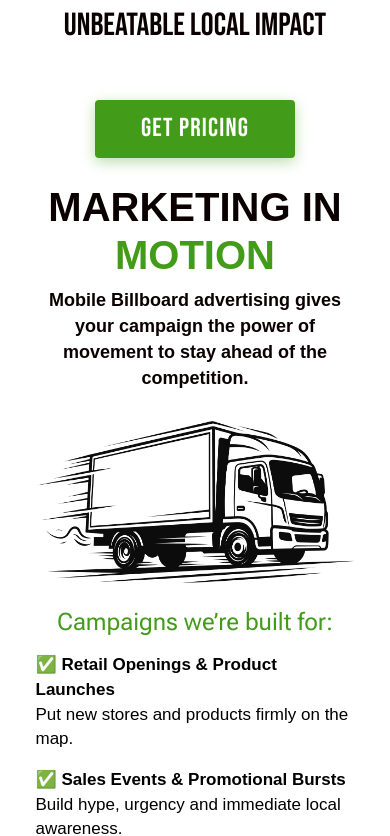
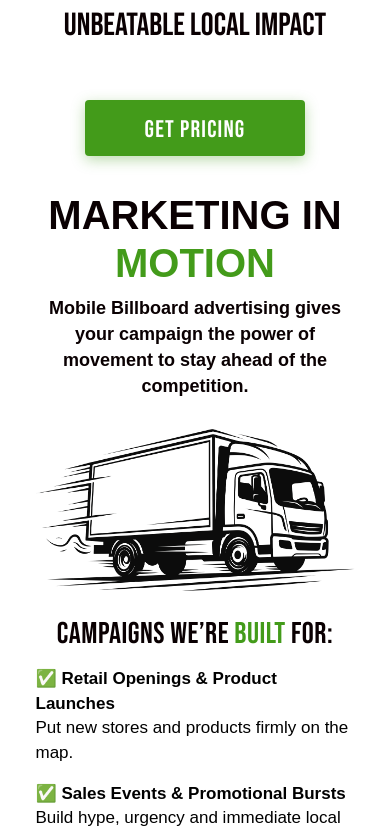
Before and after one commit to Net-Cooky/tmbc, a plain HTML site: page index.html in a window 390 px wide. Shown: the part 1202-2038 px from the top of the page. Drawn offline with Linux system fonts and the light colour scheme.

Commit message:
Add files via upload

```diff
--- a/index.html
+++ b/index.html
@@ -144,10 +144,8 @@
 				</div>
 
 				<!-- Row 1.5: Hero CTA (Moved below feature cards) -->
-				<div class="intro-heading-block">
-					<div class="hero-cta-wrap" style="margin-top: 15px;">
-						<a href="https://www.themobilebillboardcompany.com.au/contact/" class="btn-cta btn-primary-cta">GET PRICING</a>
-					</div>
+				<div class="hero-cta-wrap">
+					<a href="https://www.themobilebillboardcompany.com.au/contact/" class="btn-cta btn-primary-cta">GET PRICING</a>
 				</div>
 
 				<!-- Row 2: Marketing In Motion Section -->
@@ -159,7 +157,7 @@
 						<img src="assets/images/truck_motion_bw.png" alt="Mobile Billboard Truck in Motion" class="motion-divider-img" width="340" height="173">
 					</div>
 
-					<p class="campaigns-label"><span style="color: #439b1a; font-size: 24px;">Campaigns we’re built for:</span></p>
+					<p class="campaigns-label">Campaigns we’re <span style="color: #439b1a;">BUILT</span> for:</p>
 				</div>
 
 				<!-- Row 3: 2-Column Campaign Checklist -->
@@ -188,12 +186,12 @@
 					</div>
 				</div>
 
-				<!-- Row 5.5: Our Complete Process Section -->
+				<!-- Row 5.5: Full Campaign Support Process Section -->
 				<div class="process-section">
-					<h2 class="process-title">OUR COMPLETE PROCESS</h2>
+					<h2 class="process-title">FULL CAMPAIGN <span style="color: #439b1a;">SUPPORT</span></h2>
 					<div class="process-flow-grid">
 
-						<!-- Step 1: Consultation -->
+						<!-- Step 1: Plan -->
 						<div class="process-step-item">
 							<div class="process-icon-box">
 								<svg class="process-icon" viewBox="0 0 64 64" fill="none" stroke="currentColor" stroke-width="3.8" stroke-linecap="round" stroke-linejoin="round">
@@ -205,7 +203,7 @@
 									<line x1="41" y1="23" x2="46" y2="23" stroke-width="3.2" />
 								</svg>
 							</div>
-							<h3 class="process-step-title">CONSULTATION</h3>
+							<h3 class="process-step-title">PLAN</h3>
 						</div>
 
 						<!-- Arrow 1 -->
@@ -246,7 +244,7 @@
 							</svg>
 						</div>
 
-						<!-- Step 3: Driving -->
+						<!-- Step 3: Target -->
 						<div class="process-step-item">
 							<div class="process-icon-box">
 								<svg class="process-icon" viewBox="0 0 64 64" fill="none" stroke="currentColor" stroke-width="3.8" stroke-linecap="round" stroke-linejoin="round">
@@ -261,7 +259,7 @@
 									<line x1="54.5" y1="44.5" x2="57" y2="44.5" />
 								</svg>
 							</div>
-							<h3 class="process-step-title">DRIVING</h3>
+							<h3 class="process-step-title">TARGET</h3>
 						</div>
 
 						<!-- Arrow 3 -->
@@ -290,9 +288,9 @@
 					</div>
 				</div>
 
-				<!-- Row 6: Cost Effective Local Marketing Card (Staggered indentation) -->
+				<!-- Row 6: Cost Effective Local Area Marketing Card (Staggered indentation) -->
 				<div class="cost-effective-section">
-					<h1 class="cost-title">Cost Effective Local Marketing</h1>
+					<h1 class="cost-title">Cost Effective Local Area Marketing</h1>
 
 					<div class="black-callout-card">
 						<div class="card-checklist">
@@ -301,10 +299,6 @@
 							<p class="indent-0">✅ <strong>High Impact, Low Cost</strong> – Maximise brand visibility and return on investment without blowing the budget</p>
 							<p class="indent-1">✅ <strong>Zero Competition</strong> – 100% of the ad space is yours – no shared screens, no competitor distraction</p>
 							<p class="indent-0">✅ <strong>Memorable Impressions</strong> – Build strong, lasting awareness through a bold, reach out and touch medium</p>
-						</div>
-
-						<div class="card-logo-center">
-							<img src="assets/images/logo2.png" alt="The Mobile Billboard Company" width="250" height="71">
 						</div>
 
 						<h4 class="card-slogan">Cut through the noise. Drive results with Mobile Billboard Advertising.</h4>
--- a/styles.css
+++ b/styles.css
@@ -102,7 +102,7 @@ a:hover {
   background-color: rgb(67, 155, 26);
   border: 2px solid transparent;
   border-radius: 4px;
-  padding: 12px 34px;
+  padding: 14px 34px 10px; /* Optical baseline correction for Bebas Neue */
   text-decoration: none !important;
   text-transform: uppercase;
   cursor: pointer;
@@ -159,17 +159,19 @@ a:hover {
 
 /* Hero & Section CTA Variant */
 .btn-primary-cta {
-  font-size: 26px;
+  font-size: 28px;
   letter-spacing: 1.2px;
-  padding: 14px 42px;
+  padding: 19px 48px 14px; /* Optical baseline correction for Bebas Neue */
   border-radius: 4px;
-  min-width: 200px;
+  min-width: 220px;
 }
 
 .hero-cta-wrap {
-  margin: 25px auto 10px;
+  margin: 30px auto 35px;
   display: flex;
   justify-content: center;
+  align-items: center;
+  width: 100%;
 }
 
 .card-cta-btn-wrap {
@@ -529,16 +531,22 @@ a:hover {
 }
 
 .campaigns-label {
+  font-family: "Bebas Neue", cursive, sans-serif;
+  font-size: 38px;
+  font-weight: 400;
+  color: rgb(10, 0, 2);
+  line-height: 1.2;
   text-align: center;
-  margin: 10px 0 0;
+  margin: 15px 0 10px;
+  letter-spacing: 0.5px;
 }
 
 .campaigns-label span {
-  font-family: "Roboto Flex", sans-serif;
-  font-size: 24px;
-  font-weight: 500;
+  font-family: inherit;
+  font-size: inherit;
+  font-weight: inherit;
   color: rgb(67, 155, 26);
-  line-height: 28.9px;
+  line-height: inherit;
 }
 
 /* Row 2: 2-Column Campaign Checklist */
@@ -1413,8 +1421,15 @@ a:hover {
     line-height: 1.45;
   }
 
-  .campaigns-label span {
-    font-size: 21px;
+  .campaigns-label {
+    font-size: 30px;
+    line-height: 1.2;
+    margin: 12px 0 8px;
+  }
+
+  .btn-primary-cta {
+    font-size: 24px;
+    padding: 16px 38px 12px;
   }
 
   .campaign-checklist-grid {
```
